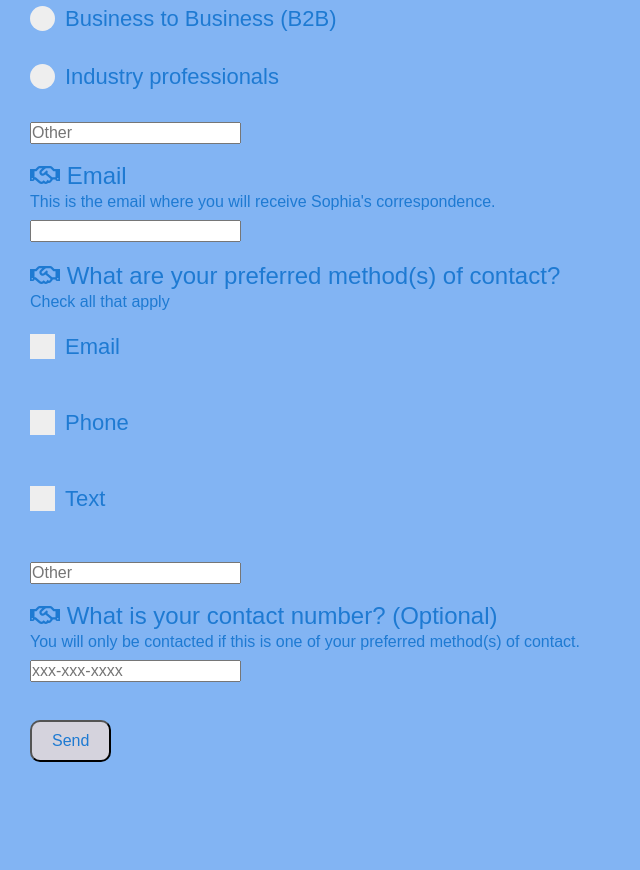
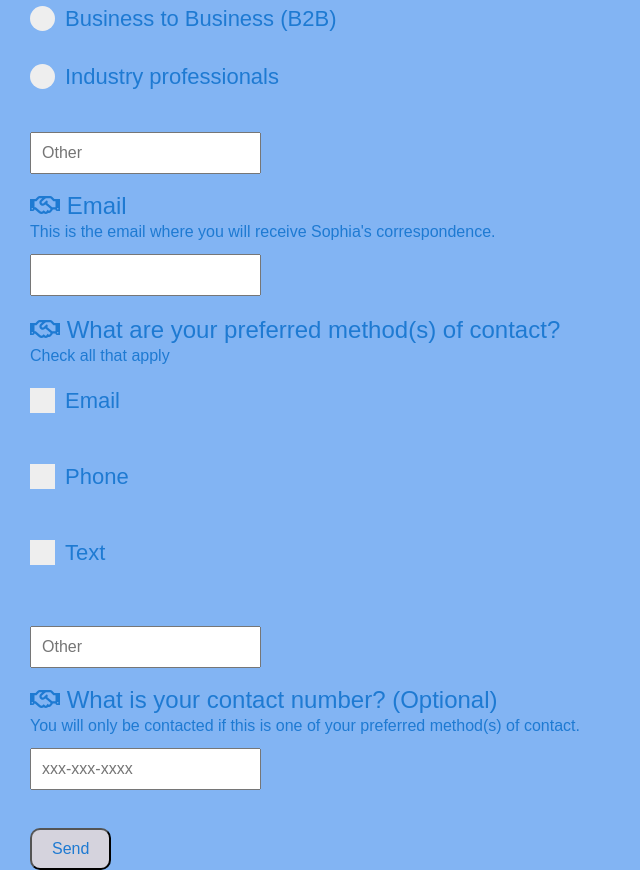
Before and after one commit to soph1ac/crs200-project, a plain HTML site: page contact.html in a window 1280 px wide. Shown: the part 360-1230 px from the top of the page, without its empty margins (0-640 px from the left). Before the commit the page ends 1122 px from the top, so only its background shows below. Drawn offline with Linux system fonts and the light colour scheme.

Commit message:
text padding

```diff
--- a/contact.html
+++ b/contact.html
@@ -185,12 +185,12 @@
   <span class="checkmark"></span>
 </label>
             </div>
-            <input type="text" name="rad" placeholder="Other">
+            <input type="text" name="a" class="tspace" placeholder="Other">
             <br>
             <br>
             <label><i class="far fa-handshake"></i> Email
             <p class="desc">This is the email where you will receive Sophia's correspondence.</p>
-            <input type="email" name="email">
+            <input type="email" name="email" class="tspace">
         </label>
             <label><i class="far fa-handshake"></i> What are your preferred method(s) of contact?
         <p class="desc">Check all that apply
@@ -210,13 +210,13 @@
   <span class="checkmark"></span>
 </label>
             <br>
-            <input type="text" name="chk" placeholder="Other">
+            <input type="text" name="n" class="tspace" placeholder="Other">
             <br>
             <br>
             <label><i class="far fa-handshake"></i> What is your contact number? (Optional)
         <p class="desc">You will only be contacted if this is one of your preferred method(s) of contact.
         </p>
-            <input type="text" name="fn" Placeholder="xxx-xxx-xxxx"> </label>
+            <input type="text" name="fn" class="tspace" Placeholder="xxx-xxx-xxxx"> </label>
             <br>
             <br>
             <input type="submit" name="submit" value="Send">
```
